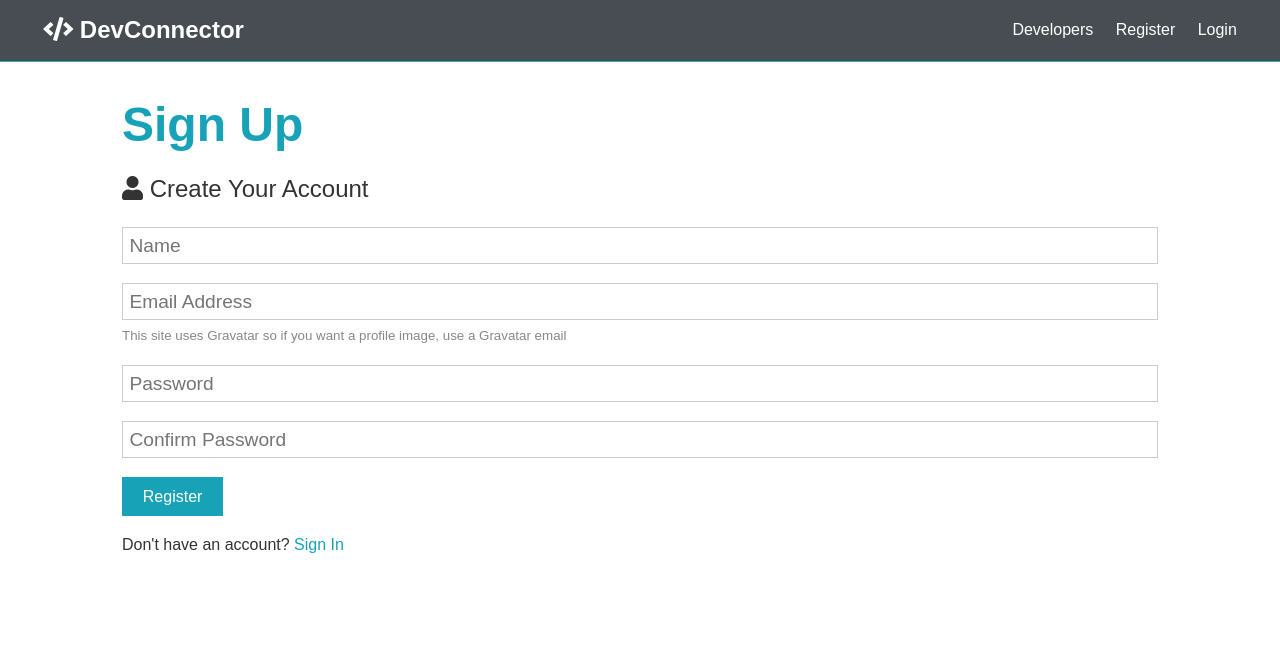
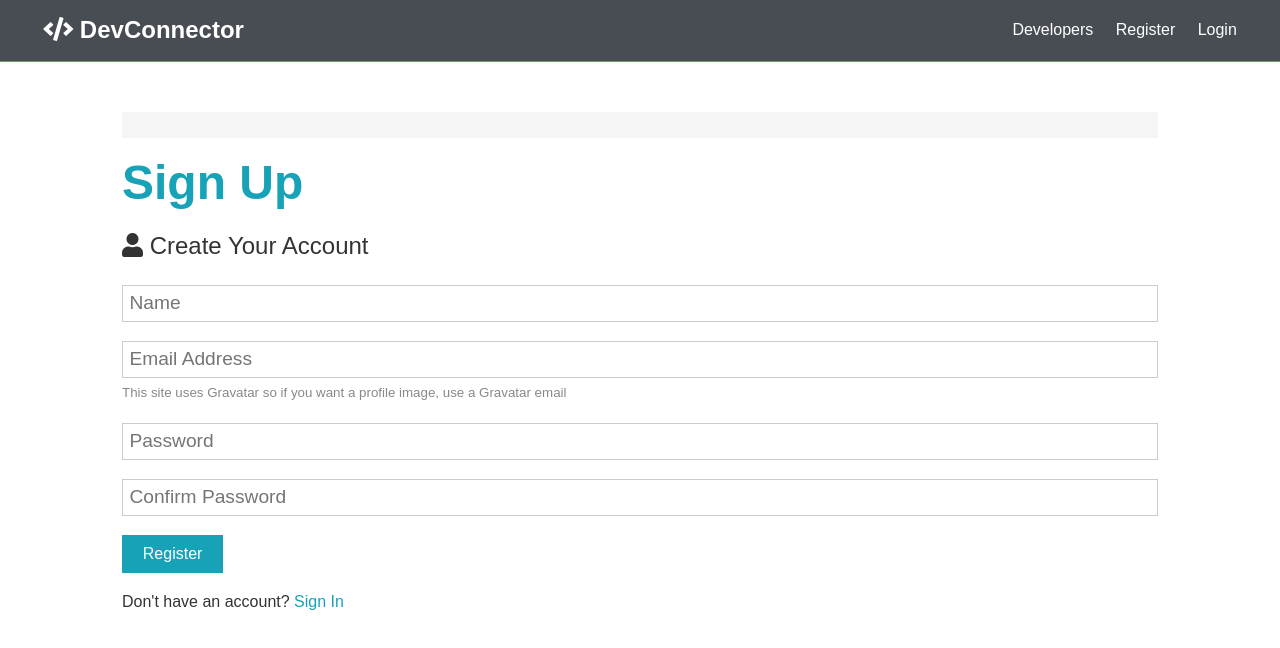
Before and after one commit to letuss004/DevConnector-Nodejs, a React (Create React App) app in the folder client/: page /register in a window 1280 px wide. Shown: the top 648 px of the page. Built offline with nearby package versions, Linux system fonts and the light colour scheme.

Commit message:
Alert component and action call

```diff
--- a/client/package.json
+++ b/client/package.json
@@ -8,6 +8,7 @@
     "@testing-library/user-event": "^13.5.0",
     "axios": "^0.26.1",
     "moment": "^2.29.1",
+    "prop-types": "^15.8.1",
     "react": "^17.0.2",
     "react-dom": "^17.0.2",
     "react-moment": "^1.1.1",
@@ -17,6 +18,7 @@
     "redux": "^4.1.2",
     "redux-devtools-extension": "^2.13.9",
     "redux-thunk": "^2.4.1",
+    "uuid": "^8.3.2",
     "web-vitals": "^2.1.4"
   },
   "scripts": {
--- a/client/src/App.js
+++ b/client/src/App.js
@@ -5,6 +5,7 @@ import Navbar from './components/layout/Navbar';
 import Landing from './components/layout/Landing';
 import Register from './components/auth/Register';
 import Login from './components/auth/Login';
+import Alert from './components/layout/Alert';
 // Redux
 import {Provider} from 'react-redux';
 import store from './store';
@@ -18,12 +19,13 @@ const App = () => (
                 <Routes>
                     <Route path='/' exact element={<Landing/>}/>
                 </Routes>
-                <div className="container">
+                <section className="container">
+                    <Alert/>
                     <Routes>
                         <Route path='/register' exact element={<Register/>}/>
                         <Route path='/login' exact element={<Login/>}/>
                     </Routes>
-                </div>
+                </section>
             </Fragment>
         </Router>
     </Provider>
--- a/client/src/actions/alert.js
+++ b/client/src/actions/alert.js
@@ -1,11 +1,12 @@
 import {SET_ALERT, REMOVE_ALERT} from "./types";
-import uuid from 'uuid';
+import {v4} from 'uuid';
 
 export const setAlert = (msg, alertType) => dispatch => {
-    const id = uuid.v4();
+    const id = v4();
     dispatch({
         type: SET_ALERT,
         payload: {msg, alertType, id}
     });
 
+    setTimeout(() => dispatch({type: REMOVE_ALERT, payload: id}), 5000);
 }
--- a/client/src/components/auth/Register.js
+++ b/client/src/components/auth/Register.js
@@ -1,27 +1,27 @@
 import React, {Fragment, useState} from 'react';
-import axios from 'axios';
+import {connect} from 'react-redux';
 import {Link} from "react-router-dom";
+import {setAlert} from "../../actions/alert";
+import PropTypes from 'prop-types';
 
 
-const Register = () => {
+const Register = ({setAlert}) => {
     const [formData, setFormData] = useState({
         name: '',
         email: '',
         password: '',
         password2: ''
     });
-
     const {name, email, password, password2} = formData;
     const onChange = (e) => setFormData({
         ...formData,
         [e.target.name]: e.target.value,
     });
+
     const onSubmit = async (e) => {
         e.preventDefault();
         if (password !== password2) {
-            console.log("Passwords not match!")
-            // setAlert('Passwords do not match', 'danger');
-
+            setAlert('Passwords do not match', 'danger');
         } else {
             //     const newUser = {
             //         name,
@@ -104,4 +104,8 @@ const Register = () => {
     );
 };
 
-export default Register;
+Register.propTypes = {
+    setAlert: PropTypes.func.isRequired
+}
+
+export default connect(null, {setAlert})(Register);
--- /dev/null
+++ b/client/src/components/layout/Alert.js
@@ -0,0 +1,26 @@
+import React from 'react';
+import PropTypes from 'prop-types';
+import {connect} from 'react-redux';
+
+
+const Alert = ({alerts}) =>
+    alerts !== null && alerts.length > 0 && alerts.map(
+        (alert) => (
+            <div className={`alert alert-${alert.alertType}`} key={alert.id}>
+                {alert.msg}
+            </div>
+        )
+    );
+
+
+Alert.propTypes = {
+    alerts: PropTypes.array.isRequired
+};
+
+
+const mapStateToProps = (state) => ({
+    alerts: state.alert
+});
+
+
+export default connect(mapStateToProps)(Alert);
```
Also changed, not shown: client/src/reducers/alert.js (line endings or trailing spaces), 1 other file (tests, documents, lock files or other folders).
